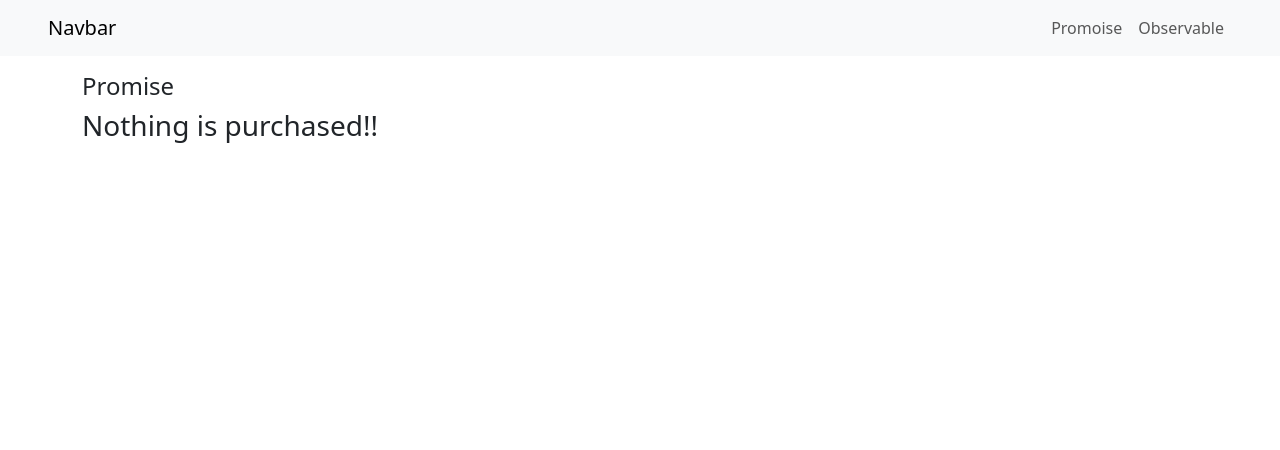
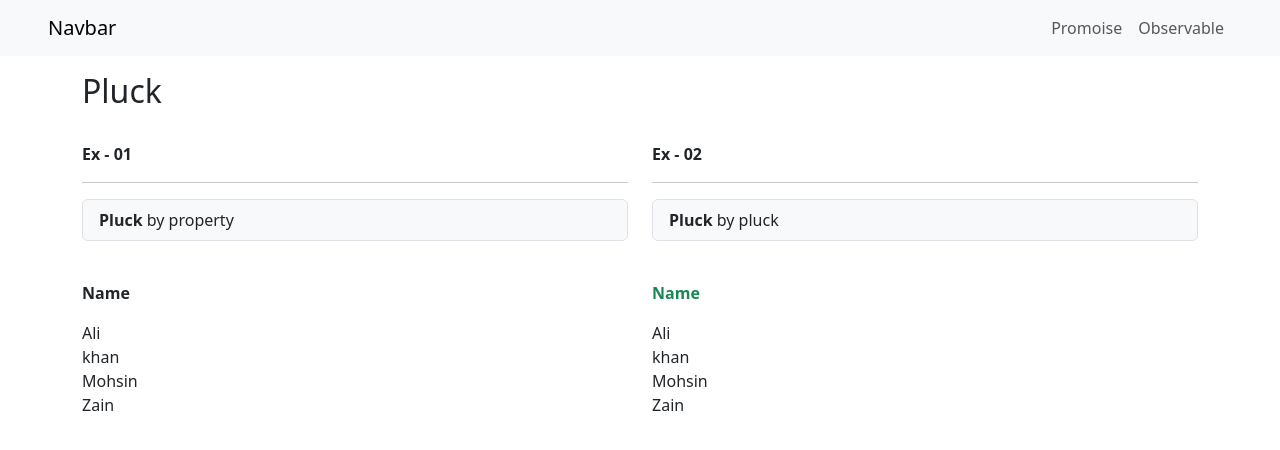
Before and after one commit to s0haibzafar/RxjsConcept, an Angular app: page /observable/pluck in a window 1280 px wide. Before the commit this address led to /promoise. Shown: the top 450 px of the page. Built offline with nearby package versions, Linux system fonts and the light colour scheme.

Commit message:
Pluck Operator Implementation (#7)
* Create route for pluck operator

* Add two example of pluck operator

```diff
--- a/src/app/app-routing.module.ts
+++ b/src/app/app-routing.module.ts
@@ -9,6 +9,7 @@ import { OfFromComponent } from './nobservable/of-from/of-from.component';
 import { ToarrayComponent } from './nobservable/toarray/toarray.component';
 import { CustomeComponent } from './nobservable/custome/custome.component';
 import { MapComponent } from './nobservable/map/map.component';
+import { PluckComponent } from './nobservable/pluck/pluck.component';
 
 
 const routes: Routes = [
@@ -48,6 +49,10 @@ const routes: Routes = [
         path: 'map',
         component: MapComponent,
       },
+      {
+        path: 'pluck',
+        component: PluckComponent,
+      },
     ]
   },
   {
--- a/src/app/app.module.ts
+++ b/src/app/app.module.ts
@@ -15,6 +15,7 @@ import { OfFromComponent } from './nobservable/of-from/of-from.component';
 import { ToarrayComponent } from './nobservable/toarray/toarray.component';
 import { CustomeComponent } from './nobservable/custome/custome.component';
 import { MapComponent } from './nobservable/map/map.component';
+import { PluckComponent } from './nobservable/pluck/pluck.component';
 
 @NgModule({
   declarations: [
@@ -29,7 +30,8 @@ import { MapComponent } from './nobservable/map/map.component';
     OfFromComponent,
     ToarrayComponent,
     CustomeComponent,
-    MapComponent
+    MapComponent,
+    PluckComponent
   ],
   imports: [
     // NgbModule,
--- a/src/app/nobservable/list/list.component.html
+++ b/src/app/nobservable/list/list.component.html
@@ -19,6 +19,9 @@
         <div class="col-md-3">
             <app-item-card title="Map" navigateLink="/map"></app-item-card>
         </div>
+        <div class="col-md-3">
+            <app-item-card title="Pluck" navigateLink="/pluck"></app-item-card>
+        </div>
         <div class="col-md-3"></div>
         <div class="col-md-3"></div>
     </div>
--- /dev/null
+++ b/src/app/nobservable/pluck/pluck.component.html
@@ -0,0 +1,33 @@
+<div class="my-3">
+    <h2 >Pluck</h2>
+    <br>
+
+    <div class="row">
+        <div class="col-md-6">
+            <strong>Ex - 01</strong>
+            <hr>
+            <p class="bg-light py-2 px-3 border rounded">
+                <strong>Pluck</strong> by property
+            </p>
+            <br>
+            <p><strong class="">Name</strong></p>
+            <div *ngFor="let i of msg1">
+                {{i}}
+            </div>
+        </div>
+        <div class="col-md-6">
+            <strong>Ex - 02</strong>
+            <hr>
+            <p class="bg-light py-2 px-3 border rounded">
+                <strong>Pluck</strong>  by pluck
+            </p>
+            <br>
+            <p><strong class="text-success">Name</strong></p>
+            <div *ngFor="let i of msg2">
+                {{i}}
+            </div>
+        </div>
+
+    </div>
+
+</div>
--- /dev/null
+++ b/src/app/nobservable/pluck/pluck.component.ts
@@ -0,0 +1,42 @@
+import { Component, OnInit } from '@angular/core';
+import { from, map, pluck, toArray } from 'rxjs';
+
+@Component({
+  selector: 'app-pluck',
+  templateUrl: './pluck.component.html',
+  styleUrls: ['./pluck.component.css']
+})
+export class PluckComponent implements OnInit {
+
+   msg1 !: string[];
+   msg2 !: string[];
+
+  constructor() { }
+
+  ngOnInit(): void {
+
+    //Ex 01
+    const members = [
+      {id:1, name:"Ali"},
+      {id:1, name:"khan"},
+      {id:1, name:"Mohsin"},
+      {id:1, name:"Zain"},
+    ]
+
+     from(members).pipe(
+      map(data => data.name),
+      toArray()
+      ).subscribe(res =>{
+      this.msg1 = res;
+    })
+
+    from(members).pipe(
+      pluck('name'),
+      toArray()
+      ).subscribe(res =>{
+      this.msg2 = res;
+    })
+
+  }
+
+}
```
Also changed, not shown: src/app/nobservable/pluck/pluck.component.css (added).
